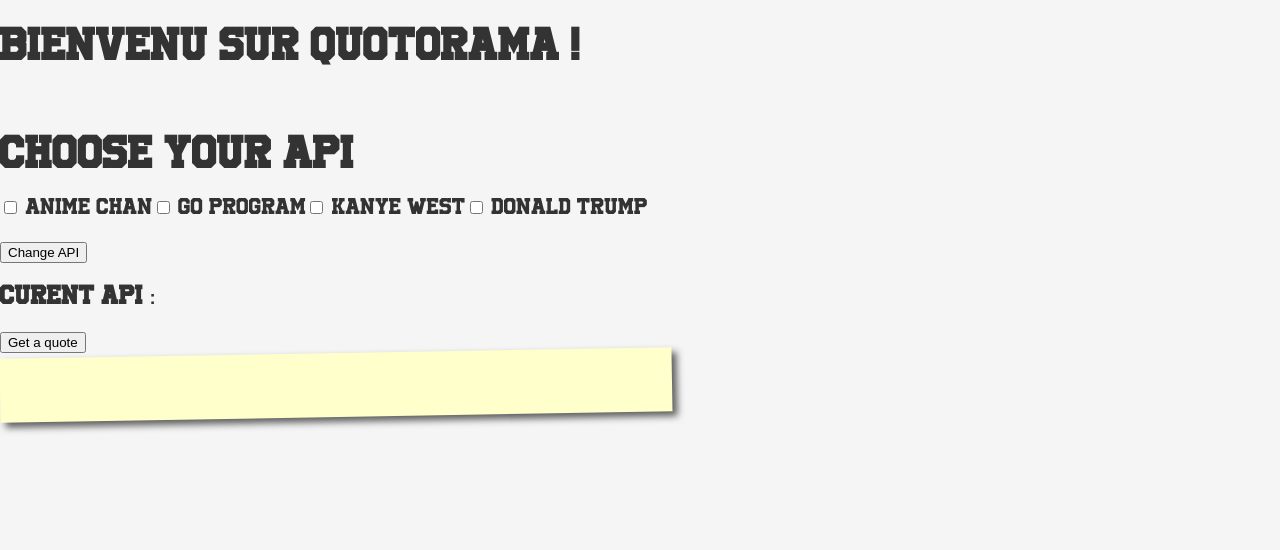
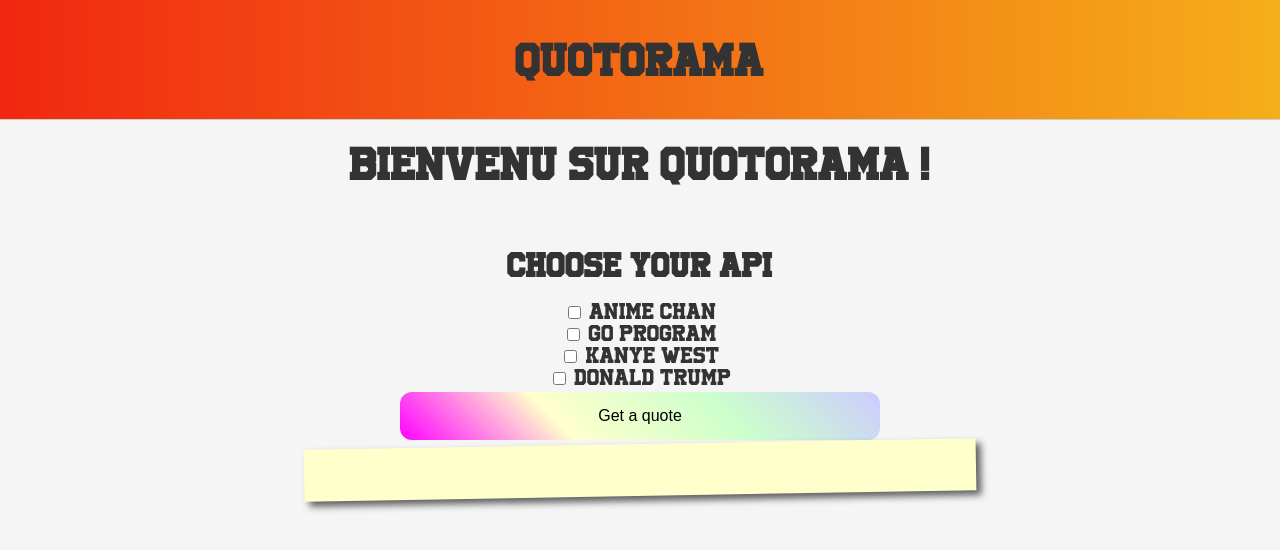
Before and after one commit to Pireeee/ProjectQuotorama, a Vue app: page / in a window 1280 px wide. Shown: the top 550 px of the page. Built offline with nearby package versions, Linux system fonts and the light colour scheme.

Commit message:
refonte graphique

```diff
--- a/src/App.vue
+++ b/src/App.vue
@@ -1,9 +1,11 @@
 <script>
 import QuotesComponent from './components/QuotesComponent.vue';
+import HeaderComponent from './components/HeaderComponent.vue';
 
 export default {
   components: {
-    QuotesComponent
+    QuotesComponent,
+    HeaderComponent
   },
   data(){
     return {
@@ -20,6 +22,7 @@
 </script>
 
 <template>
+  <HeaderComponent/>
   <div class="app">
     <h1>{{ title }}</h1>
     <br/>
--- a/src/assets/main.css
+++ b/src/assets/main.css
@@ -1,4 +1,22 @@
+:root{
+    --color-one: #ffc;
+    --color-two: #f0f;
+    --color-three: #cfc;
+    --color-four: #ccf;
+}
 body{
+    text-align: center;
+    background-color: #f5f5f5;
+    font-family: 'University', sans-serif;
+    font-size: 16px;
+    color: #333;
+    margin: 0;
+    padding: 0;
+}
+.app {
+    display: inline-block;
+    justify-content: center;
+    text-align: center;
     background-color: #f5f5f5;
     font-family: 'University', sans-serif;
     font-size: 16px;
--- /dev/null
+++ b/src/components/HeaderComponent.vue
@@ -0,0 +1,18 @@
+<script>
+</script>
+<template>
+<header>
+    <div id="title">
+        <h1>Quotorama</h1>
+    </div>
+</header>
+</template>
+
+<style>
+header {
+    background: linear-gradient(to right, #f12711, #f5af19);
+    padding: 1rem;
+    text-align: center;
+    border-bottom: 1px solid #ccc;
+}
+</style>
--- a/src/components/QuotesComponent.vue
+++ b/src/components/QuotesComponent.vue
@@ -122,21 +122,16 @@
 </script>
 <template>
     <div>
-        <h1>Choose your API</h1>
+        <h2>Choose your API</h2>
         <label v-for="api in ApiList" :key="api.name">
         <input type="checkbox" v-model="checkedApi" :value="api" checked="true">
         {{ api.name }}
+        <br/>
         </label>
     </div>
     <div>
+        <button @click="requestApi">Get a quote</button>
         <br/>
-        <button @click="changeApi">Change API</button>
-        <h3>curent API :</h3>
-        <div v-for="api in checkedApi">
-            <p style="font-size: 12px;"> {{ api.name }}</p>
-        </div>
-
-        <button @click="requestApi">Get a quote</button>
         <div class="post-it">
             <h2 id="quote">{{ displayedQuote }}</h2>
             <p id="author">{{ dispayedAuthor }}</p>
@@ -144,23 +139,33 @@
     </div>
 </template>
 <style>
-h2 {
-  font-weight: bold;
-  font-size: 2rem;
+button{
+    background:linear-gradient(45deg,var(--color-two),var(--color-one),var(--color-three),var(--color-four)); /* Green */
+    border: none;
+    color: black;
+    padding: 15px 32px;
+    text-align: center;
+    text-decoration: none;
+    display: inline-block;
+    font-size: 16px;
+    margin: 4px 2px;
+    cursor: pointer;
+    transition-duration: 0.4s;
+    border-radius: 12px;
+    width: 30em;
 }
-@font-face {
-    font-family: 'University';
-    src: url(../assets/University.otf);
-}
-p {
-  font-family: 'University';
-  font-size: 2rem;
-  left: 0;
+button:hover{
+    background:linear-gradient(45deg,var(--color-one),var(--color-two),var(--color-three),var(--color-four)); /* Green */
+    color: white;
 }
 .post-it{
+    display: inline-block;
+    justify-content: center;
+    text-align: center;
+    font-family: 'Lucida Sans', 'Lucida Sans Regular', 'Lucida Grande', 'Lucida Sans Unicode', Geneva, Verdana, sans-serif;
     text-decoration:none;
     color:#000;
-  background:#ffc;
+    background:var(--color-one);
     display:block;
     height:auto;
     width:40em;
@@ -175,4 +180,10 @@
   position:relative;
   z-index:5;
 }
+.post-it p{
+    font-size:1.5rem;
+    font-style:italic;
+    margin:0;
+    padding:0;
+}
 </style>
```
Lines whose indentation alone changed are shown as unchanged.
